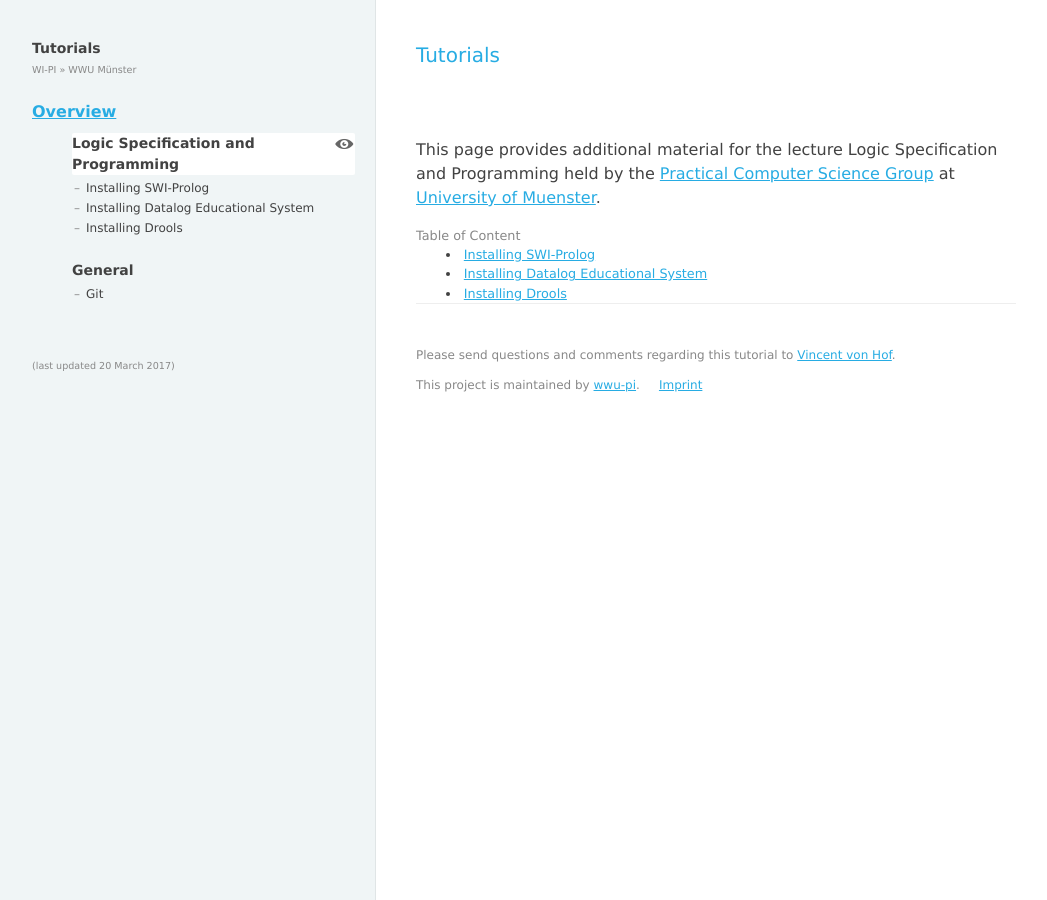
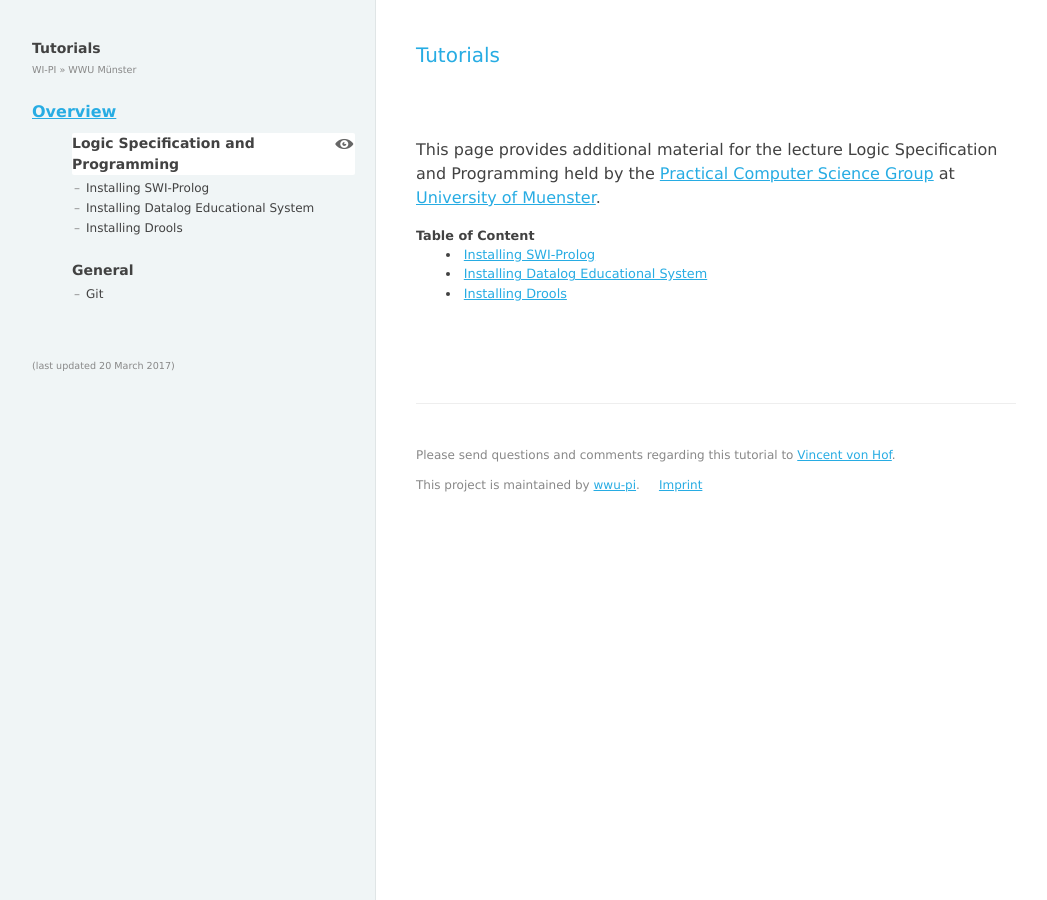
Before and after one commit to wwu-pi/tutorials, a Jekyll site: the page built from lectures/lsp/index.md, in a window 1280 px wide. Shown: the whole page, without its empty margins (8-1055 px from the left). Built offline with Jekyll 4.4.1, drawn with Linux system fonts in a browser that asks for light colours.

Commit message:
Fix lecture template

```diff
--- a/_layouts/lecture.html
+++ b/_layouts/lecture.html
@@ -24,14 +24,18 @@
           {{ content }}
 
           <div class="table_of_content">
-            <div class="dimmed">Table of Content</div>
+            <div><strong>Table of Content</strong></div>
                 {% capture url %}/lectures/{{ curr_lecture }}{% endcapture %}
                 {% capture indexurl %}{{ url }}/{% endcapture %}
                 {% assign no_index_print = true %}
                 {% include sidebar_content.html %}
                 {% assign no_index_print = nil %}
             </div>
+
+        </article>
+
         {% include footer.html %}
+
       </section>
 
     </section>
```
